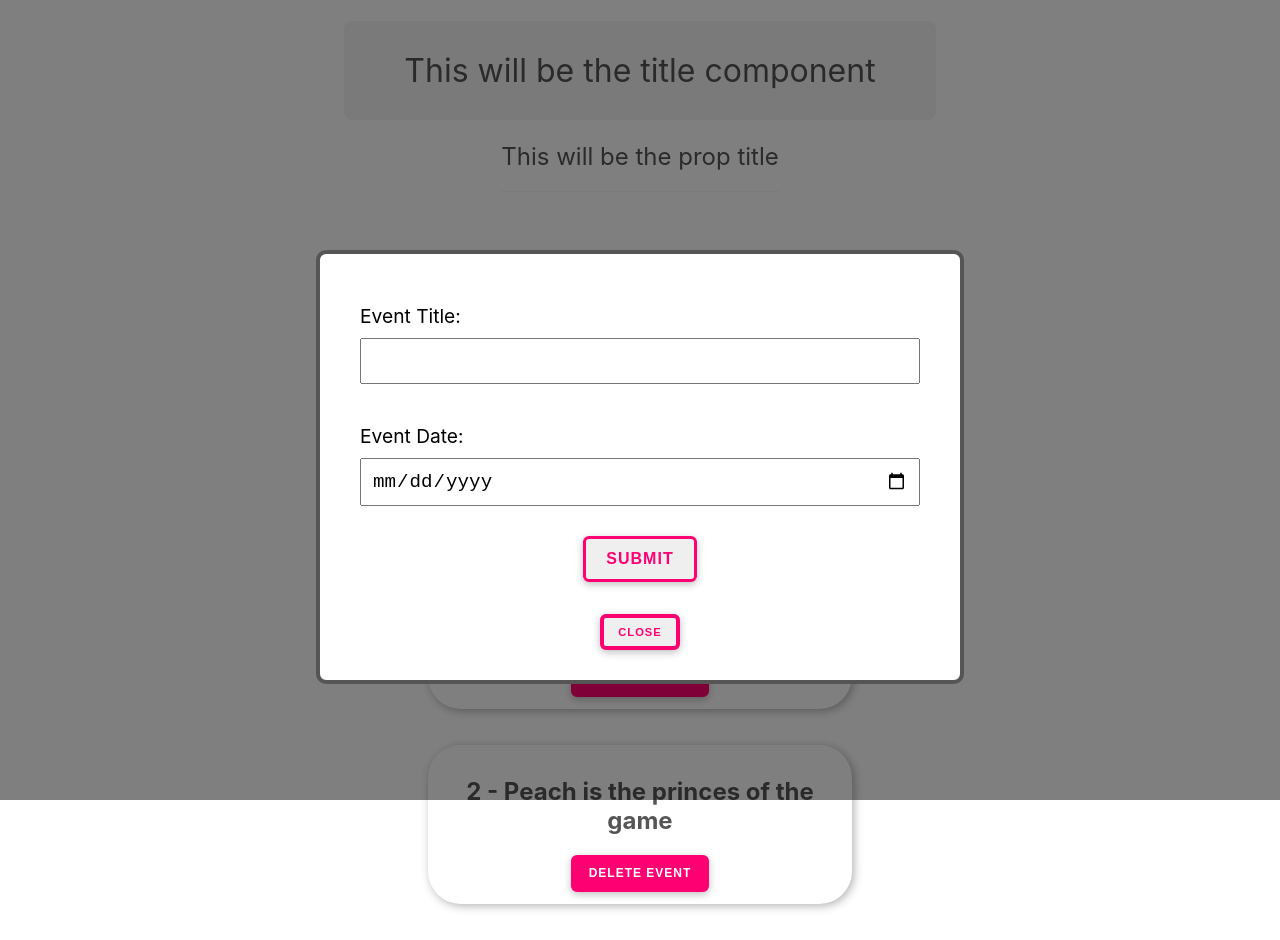
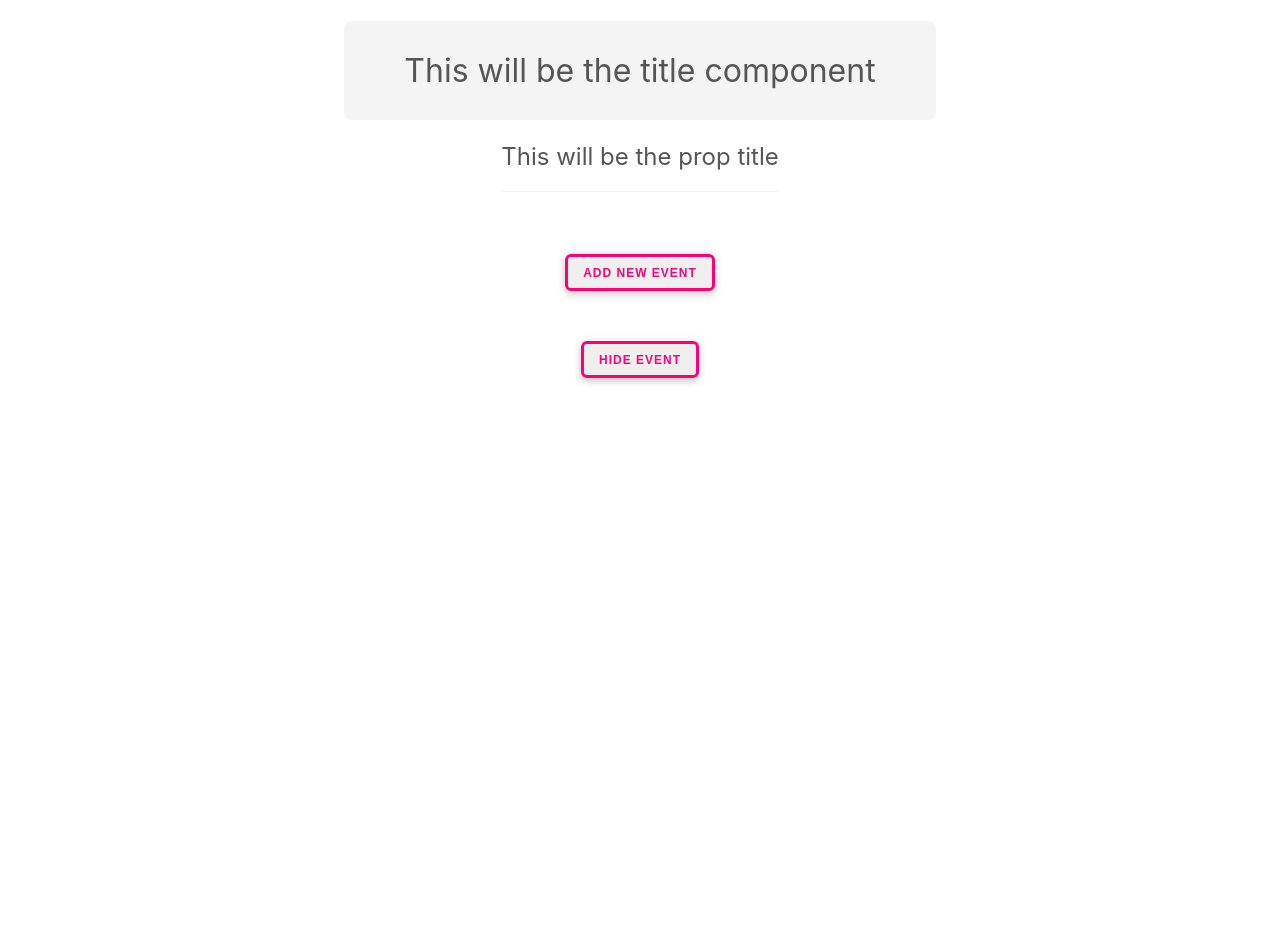
Before and after one commit to julgensio/react-app-basic-Training, a React (Create React App) app: page / in a window 1280 px wide. After the commit the page ends 800 px from the top, so only its background shows below. Built offline with nearby package versions, Linux system fonts and the light colour scheme.

Commit message:
Adding Events / replace with useref
- By adding a new event the previous events are first loaded and than the new event will be added below
- Removed the custom events
- useref hook for the input title and date

```diff
--- a/src/App.js
+++ b/src/App.js
@@ -6,14 +6,19 @@ import EventList from './components/EventList';
 import NewEventForm from './components/NewEventForm';
 
 function App() {
-	const [showModal, setShowModal] = useState(true);
+	const [showModal, setShowModal] = useState(false);
 	const [showEvents, setShowEvents] = useState(true);
 
-	const [events, setEvents] = useState([
-		{ title: 'Mario bash boy', id: 1 },
-		{ title: 'Luigi Will be your best friend', id: 2 },
-		{ title: 'Peach is the princes of the game', id: 3 },
-	]);
+	const [events, setEvents] = useState([]);
+
+	const addEvent = (event) => {
+		setEvents((prevEvents) => {
+			// * Add the previous events and at the new event into the object
+			return [...prevEvents, event];
+		});
+		// * Hide modal after submitted the new event
+		setShowModal(false);
+	};
 
 	const handleClick = (id) => {
 		// * Delete previous value of the updates state event (which will change in the future) from the State
@@ -55,7 +60,7 @@ function App() {
 
 			{showModal && (
 				<Modal handleClosed={handleClosed} isSalesModel={true}>
-					<NewEventForm />
+					<NewEventForm addEvent={addEvent} />
 				</Modal>
 			)}
 		</div>
--- a/src/components/NewEventForm.js
+++ b/src/components/NewEventForm.js
@@ -1,26 +1,32 @@
-import { useState } from 'react';
+import { useState, useRef } from 'react';
 import './NewEventForm.css';
 
-export default function NewEventForm() {
-	const [title, setTitle] = useState('');
-	const [date, setDate] = useState('');
+export default function NewEventForm({ addEvent }) {
+	// const [title, setTitle] = useState('');
+	// const [date, setDate] = useState('');
+
+	const title = useRef();
+	const date = useRef();
 
 	// * Reset the form of the events
 	const resetForm = () => {
-		setTitle('');
-		setDate('');
+		title.current.value = '';
+		date.current.value = '';
 	};
 	// * Submitted event form the event form
 	const handleSubmit = (e) => {
 		e.preventDefault();
 
+		console.log(title, date);
+
+		// * New event object from user
 		const event = {
-			title: title,
-			date: date,
+			title: title.current.value,
+			date: date.current.value,
 			id: Math.floor(Math.random() * 100000000000000000000), // Temporary id number for events (that are submitted)
 		};
 
-		console.log(event);
+		addEvent(event);
 		resetForm();
 	};
 
@@ -28,19 +34,11 @@ export default function NewEventForm() {
 		<form className='new-event-form' onSubmit={handleSubmit}>
 			<label>
 				<span>Event Title:</span>
-				<input
-					type='text'
-					onChange={(e) => setTitle(e.target.value)} // * Update state with the given title
-					value={title} // * Reset input
-				/>
+				<input type='text' ref={title} />
 			</label>
 			<label>
 				<span>Event Date:</span>
-				<input
-					type='date'
-					onChange={(e) => setDate(e.target.value)} // * Update state with the given date
-					value={date} // * Reset input
-				/>
+				<input type='date' ref={date} />
 			</label>
 			<button>Submit</button>
 		</form>
```
